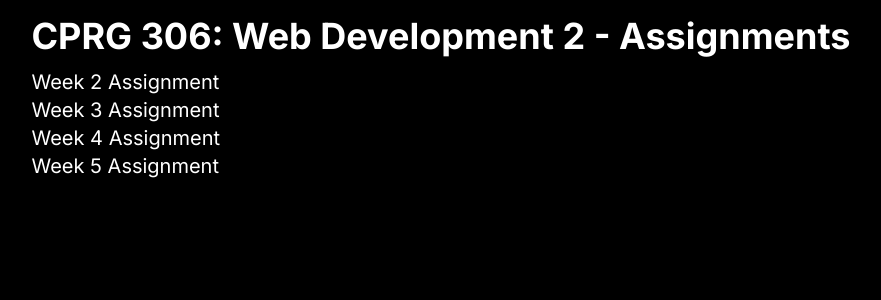
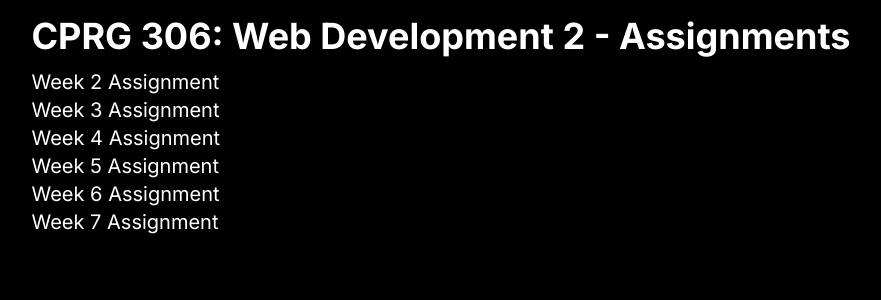
Before and after one commit to Anamikaa13/cprg306-assignments, a Next.js app: page / in a window 1280 px wide. Shown: the top 300 px of the page, without its empty margins (199-1080 px from the left). Built offline with nearby package versions, Linux system fonts and the light colour scheme.

Commit message:
Update page.js

```diff
--- a/app/page.js
+++ b/app/page.js
@@ -1,3 +1,4 @@
+" use client"
 import Link from "next/link";
 
 export default function Home() {
@@ -12,6 +13,8 @@ export default function Home() {
         <li><Link className={linkStyles} href="./week-3/">Week 3 Assignment</Link></li>
         <li><Link className={linkStyles} href="./week-4/">Week 4 Assignment</Link></li>
         <li><Link className={linkStyles} href="./week-5/">Week 5 Assignment</Link></li>
+        <li><Link className={linkStyles} href="./week-6/">Week 6 Assignment</Link></li>
+        <li><Link className={linkStyles} href="./week-7/">Week 7 Assignment</Link></li>
         </ul>
       </div>
     </main>
```
